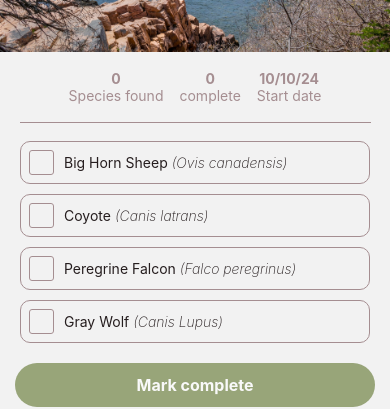
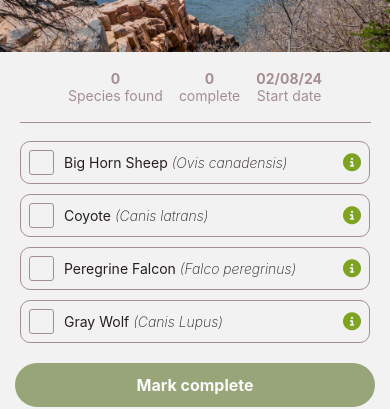
Before and after one commit to Beebops/Native-NPS-Scavenger-Hunt, a React Native app in the folder client/: screen /Hunt in a window 390 px wide. Shown: the part 223-632 px from the top of the page. Built offline with nearby package versions, Linux system fonts and the light colour scheme.

Commit message:
SpeciesDetail navigation

```diff
--- a/client/src/components/ListHeader.js
+++ b/client/src/components/ListHeader.js
@@ -1,5 +1,12 @@
 import { View, Text, StyleSheet } from 'react-native'
 import HeaderImage from './HeaderImage'
+
+const startDate = new Date()
+const formattedStartDate = startDate.toLocaleDateString('en-US', {
+  year: '2-digit',
+  month: '2-digit',
+  day: '2-digit',
+})
 
 const ListHeader = ({ completionPercentage, animalsFound }) => {
   return (
@@ -21,7 +28,9 @@ const ListHeader = ({ completionPercentage, animalsFound }) => {
           <Text style={styles.iconsText}>complete</Text>
         </View>
         <View style={styles.wrapper}>
-          <Text style={[styles.iconsText, styles.dynamicText]}>10/10/24</Text>
+          <Text style={[styles.iconsText, styles.dynamicText]}>
+            {formattedStartDate}
+          </Text>
           <Text style={styles.iconsText}>Start date</Text>
         </View>
       </View>
--- a/client/src/components/SpeciesListItem.js
+++ b/client/src/components/SpeciesListItem.js
@@ -1,15 +1,18 @@
-import { View, StyleSheet } from 'react-native'
+import { View, StyleSheet, Pressable } from 'react-native'
 import StyledText from './StyledText'
 import CustomCheckbox from './CustomCheckbox'
+import { FontAwesome6 } from '@expo/vector-icons'
 
 const SpeciesListItem = ({
   commonName,
   scientificName,
   isFound,
   onFoundChange,
+  navigation,
 }) => {
   return (
     <View style={styles.speciesItem}>
+      <View style={styles.speciesWrapper}>
         <CustomCheckbox
           style={styles.speciesCheckBox}
           isChecked={isFound}
@@ -21,6 +24,14 @@ const SpeciesListItem = ({
           ({scientificName})
         </StyledText>
       </View>
+      <Pressable
+        onPress={() =>
+          navigation.navigate('SpeciesDetail', { speciesName: 'Species Facts' })
+        }
+      >
+        {() => <FontAwesome6 name='circle-info' size={18} color='#7EA320' />}
+      </Pressable>
+    </View>
   )
 }
 
@@ -29,12 +40,17 @@ const styles = StyleSheet.create({
     flex: 1,
     flexDirection: 'row',
     alignItems: 'center',
+    justifyContent: 'space-between',
     borderColor: '#A58E91',
     borderWidth: 1,
     borderRadius: 10,
     padding: 8,
     marginHorizontal: 20,
     marginBottom: 10,
+  },
+  speciesWrapper: {
+    flexDirection: 'row',
+    alignItems: 'center',
   },
   speciesText: {
     fontSize: 14,
--- a/client/src/navigation/MainStack.js
+++ b/client/src/navigation/MainStack.js
@@ -8,6 +8,7 @@ import PhotoGallery from '../screens/PhotoGallery'
 import MainTabNavigator from './MainTabNavigator'
 import CreateHunt from '../screens/CreateHunt'
 import Hunt from '../screens/Hunt'
+import SpeciesDetail from '../screens/SpeciesDetail'
 
 const Stack = createNativeStackNavigator()
 
@@ -70,6 +71,16 @@ const MainStack = () => {
         })}
       />
       <Stack.Screen
+        name='SpeciesDetail'
+        component={SpeciesDetail}
+        options={({ route }) => ({
+          headerShown: true,
+          headerBackTitleVisible: false,
+          title: route.params.speciesName ?? 'Animal Species',
+        })}
+      />
+
+      <Stack.Screen
         name='MainTabNavigator'
         component={MainTabNavigator}
         options={{ headerShown: false }}
--- a/client/src/screens/Hunt.js
+++ b/client/src/screens/Hunt.js
@@ -5,7 +5,7 @@ import StyledButton from '../components/StyledButton'
 import SpeciesListItem from '../components/SpeciesListItem'
 import { huntSpeciesData } from '../data/huntSpeciesData'
 
-const Hunt = () => {
+const Hunt = ({ navigation }) => {
   const [speciesData, setSpeciesData] = useState(huntSpeciesData)
   const [completionPercentage, setcompletionPercentage] = useState(0)
   const [animalsFound, setAnimalsFound] = useState(0)
@@ -43,6 +43,7 @@ const Hunt = () => {
           scientificName={item.scientificName}
           isFound={item.isFound}
           onFoundChange={() => toggleFoundState(item.id)}
+          navigation={navigation}
         />
       )}
       keyExtractor={(item) => item.id.toString()}
--- /dev/null
+++ b/client/src/screens/SpeciesDetail.js
@@ -0,0 +1,8 @@
+import { View, Text, Stylesheet } from 'react-native'
+import StyledText from '../components/StyledText'
+
+const SpeciesDetail = () => {
+  return <StyledText>This is the species info page</StyledText>
+}
+
+export default SpeciesDetail
```
Also changed, not shown: client/src/data/huntData.js (added, +35 -0 lines). Lines whose indentation alone changed are shown as unchanged.
